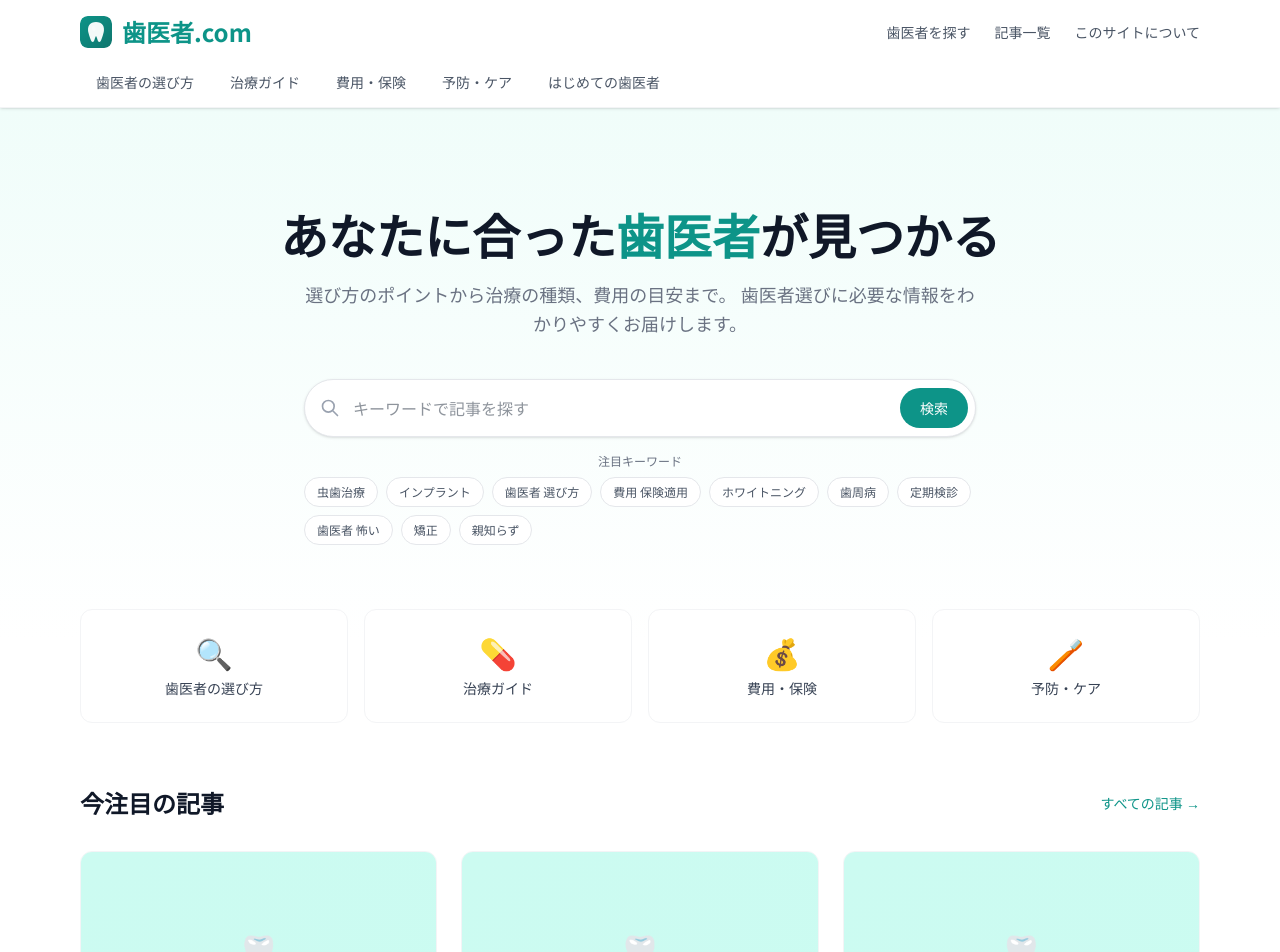
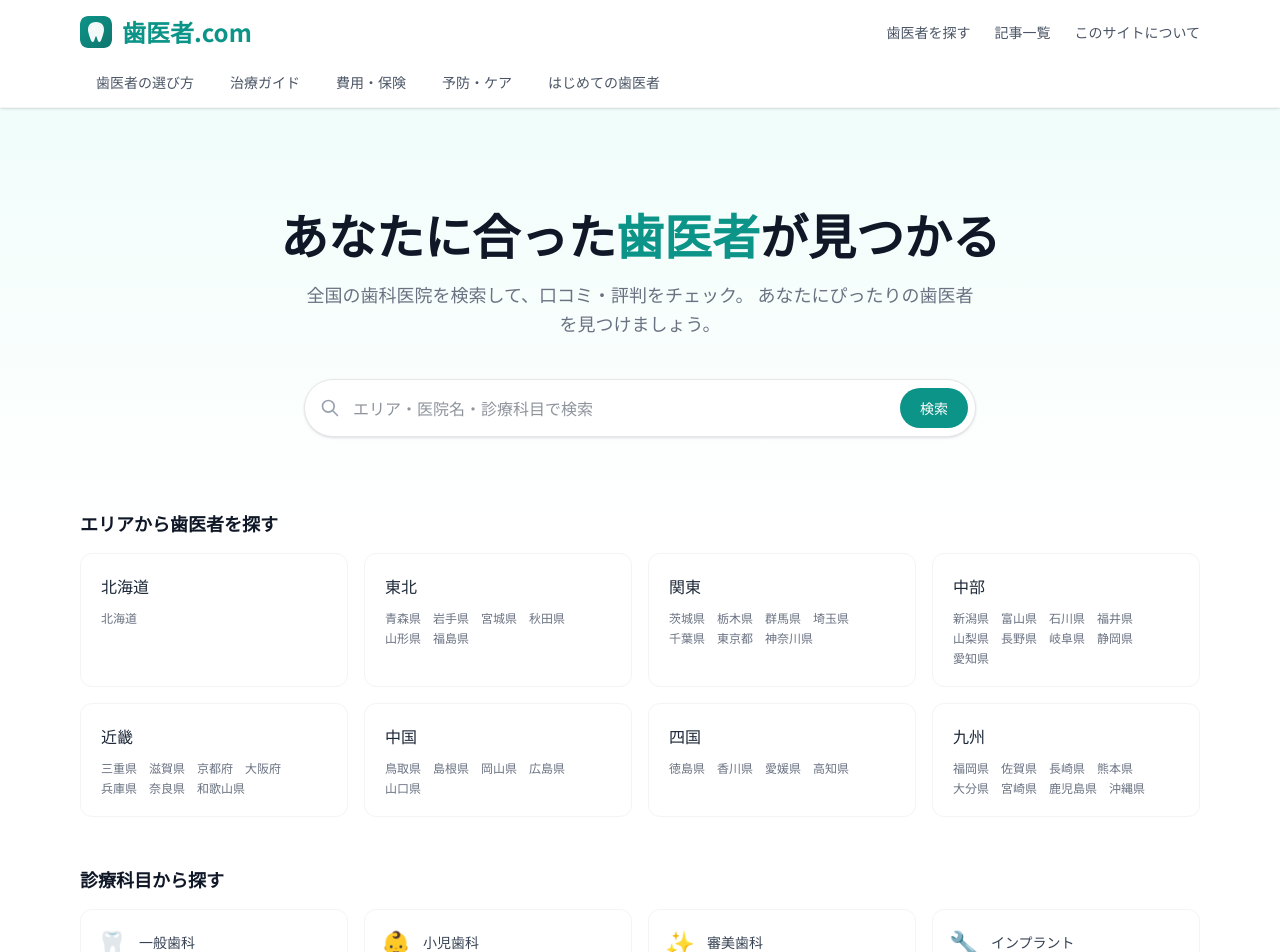
Before and after one commit to asuka-oatmeal/ha1sha, a Next.js app: page / in a window 1280 px wide. Shown: the top 952 px of the page. Built offline with nearby package versions, Linux system fonts and the light colour scheme.

Commit message:
Redesign top page: clinic search first, articles second
- Hero section focused on clinic search
- Area search by region/prefecture
- Specialty search (8 categories)
- Articles moved below as supporting content

Co-Authored-By: Claude Opus 4.6 (1M context) <noreply@anthropic.com>

```diff
--- a/src/app/page.tsx
+++ b/src/app/page.tsx
@@ -1,14 +1,15 @@
 import { getAllArticles } from "@/lib/articles";
 import ArticleCard from "@/components/ArticleCard";
-import SearchBox from "@/components/SearchBox";
+import ClinicSearchBox from "@/components/ClinicSearchBox";
 import Link from "next/link";
+import { prefectures, regions } from "@/lib/prefectures";
 
 export default function Home() {
-  const articles = getAllArticles();
+  const articles = getAllArticles().slice(0, 6);
 
   return (
     <>
-      {/* Hero + Search */}
+      {/* Hero + Clinic Search */}
       <section className="bg-gradient-to-b from-accent to-white">
         <div className="max-w-6xl mx-auto px-4 py-16 md:py-24 text-center">
           <h1 className="text-3xl md:text-5xl font-bold text-gray-900 mb-4 leading-tight">
@@ -17,28 +18,65 @@ export default function Home() {
             が見つかる
           </h1>
           <p className="text-base md:text-lg text-gray-500 max-w-2xl mx-auto leading-relaxed mb-10">
-            選び方のポイントから治療の種類、費用の目安まで。
-            歯医者選びに必要な情報をわかりやすくお届けします。
+            全国の歯科医院を検索して、口コミ・評判をチェック。
+            あなたにぴったりの歯医者を見つけましょう。
           </p>
-          <SearchBox />
+          <ClinicSearchBox />
         </div>
       </section>
 
-      {/* Featured categories */}
-      <section className="max-w-6xl mx-auto px-4 -mt-8">
+      {/* Area search */}
+      <section className="max-w-6xl mx-auto px-4 -mt-6">
+        <h2 className="text-lg font-bold text-gray-900 mb-4">
+          エリアから歯医者を探す
+        </h2>
+        <div className="grid gap-4 sm:grid-cols-2 lg:grid-cols-4">
+          {regions.map((region) => (
+            <div
+              key={region}
+              className="bg-white border border-gray-100 rounded-xl p-5 hover:shadow-sm transition-shadow"
+            >
+              <p className="font-medium text-gray-800 mb-3">{region}</p>
+              <div className="flex flex-wrap gap-x-3 gap-y-1">
+                {prefectures
+                  .filter((p) => p.region === region)
+                  .map((p) => (
+                    <Link
+                      key={p.code}
+                      href={`/clinic/search?pref=${encodeURIComponent(p.name)}`}
+                      className="text-xs text-gray-500 hover:text-primary transition"
+                    >
+                      {p.name}
+                    </Link>
+                  ))}
+              </div>
+            </div>
+          ))}
+        </div>
+      </section>
+
+      {/* Popular specialties */}
+      <section className="max-w-6xl mx-auto px-4 mt-12">
+        <h2 className="text-lg font-bold text-gray-900 mb-4">
+          診療科目から探す
+        </h2>
         <div className="grid grid-cols-2 md:grid-cols-4 gap-4">
           {[
-            { icon: "🔍", label: "歯医者の選び方", href: "/category/choosing" },
-            { icon: "💊", label: "治療ガイド", href: "/category/treatment" },
-            { icon: "💰", label: "費用・保険", href: "/category/cost" },
-            { icon: "🪥", label: "予防・ケア", href: "/category/prevention" },
+            { icon: "🦷", label: "一般歯科", q: "一般歯科" },
+            { icon: "👶", label: "小児歯科", q: "小児歯科" },
+            { icon: "✨", label: "審美歯科", q: "審美歯科" },
+            { icon: "🔧", label: "インプラント", q: "インプラント" },
+            { icon: "😁", label: "矯正歯科", q: "矯正歯科" },
+            { icon: "🪥", label: "予防歯科", q: "予防歯科" },
+            { icon: "💎", label: "ホワイトニング", q: "ホワイトニング" },
+            { icon: "🏥", label: "口腔外科", q: "口腔外科" },
           ].map((item) => (
             <Link
-              key={item.href}
-              href={item.href}
-              className="flex flex-col items-center gap-2 bg-white rounded-xl border border-gray-100 p-6 hover:shadow-md transition-shadow"
+              key={item.q}
+              href={`/clinic/search?q=${encodeURIComponent(item.q)}`}
+              className="flex items-center gap-3 bg-white rounded-xl border border-gray-100 p-4 hover:shadow-md transition-shadow"
             >
-              <span className="text-3xl">{item.icon}</span>
+              <span className="text-2xl">{item.icon}</span>
               <span className="text-sm font-medium text-gray-700">
                 {item.label}
               </span>
@@ -47,10 +85,12 @@ export default function Home() {
         </div>
       </section>
 
-      {/* Latest articles */}
+      {/* Articles */}
       <section className="max-w-6xl mx-auto px-4 py-16">
         <div className="flex items-center justify-between mb-8">
-          <h2 className="text-2xl font-bold text-gray-900">今注目の記事</h2>
+          <h2 className="text-lg font-bold text-gray-900">
+            歯医者選びに役立つ記事
+          </h2>
           <Link
             href="/articles"
             className="text-sm text-primary font-medium hover:underline"
--- /dev/null
+++ b/src/components/ClinicSearchBox.tsx
@@ -0,0 +1,55 @@
+"use client";
+
+import { useState } from "react";
+import { useRouter } from "next/navigation";
+
+export default function ClinicSearchBox() {
+  const [keyword, setKeyword] = useState("");
+  const router = useRouter();
+
+  function handleSearch() {
+    const q = keyword.trim();
+    if (q) {
+      router.push(`/clinic/search?q=${encodeURIComponent(q)}`);
+    } else {
+      router.push("/clinic/search");
+    }
+  }
+
+  return (
+    <form
+      onSubmit={(e) => {
+        e.preventDefault();
+        handleSearch();
+      }}
+      className="w-full max-w-2xl mx-auto relative"
+    >
+      <svg
+        className="absolute left-4 top-1/2 -translate-y-1/2 w-5 h-5 text-gray-400"
+        fill="none"
+        stroke="currentColor"
+        viewBox="0 0 24 24"
+      >
+        <path
+          strokeLinecap="round"
+          strokeLinejoin="round"
+          strokeWidth={2}
+          d="M21 21l-6-6m2-5a7 7 0 11-14 0 7 7 0 0114 0z"
+        />
+      </svg>
+      <input
+        type="text"
+        value={keyword}
+        onChange={(e) => setKeyword(e.target.value)}
+        placeholder="エリア・医院名・診療科目で検索"
+        className="w-full pl-12 pr-24 py-4 bg-white border border-gray-200 rounded-full text-base shadow-sm focus:outline-none focus:ring-2 focus:ring-primary/30 focus:border-primary transition"
+      />
+      <button
+        type="submit"
+        className="absolute right-2 top-1/2 -translate-y-1/2 bg-primary text-white text-sm font-medium px-5 py-2.5 rounded-full hover:bg-primary-dark transition"
+      >
+        検索
+      </button>
+    </form>
+  );
+}
```
